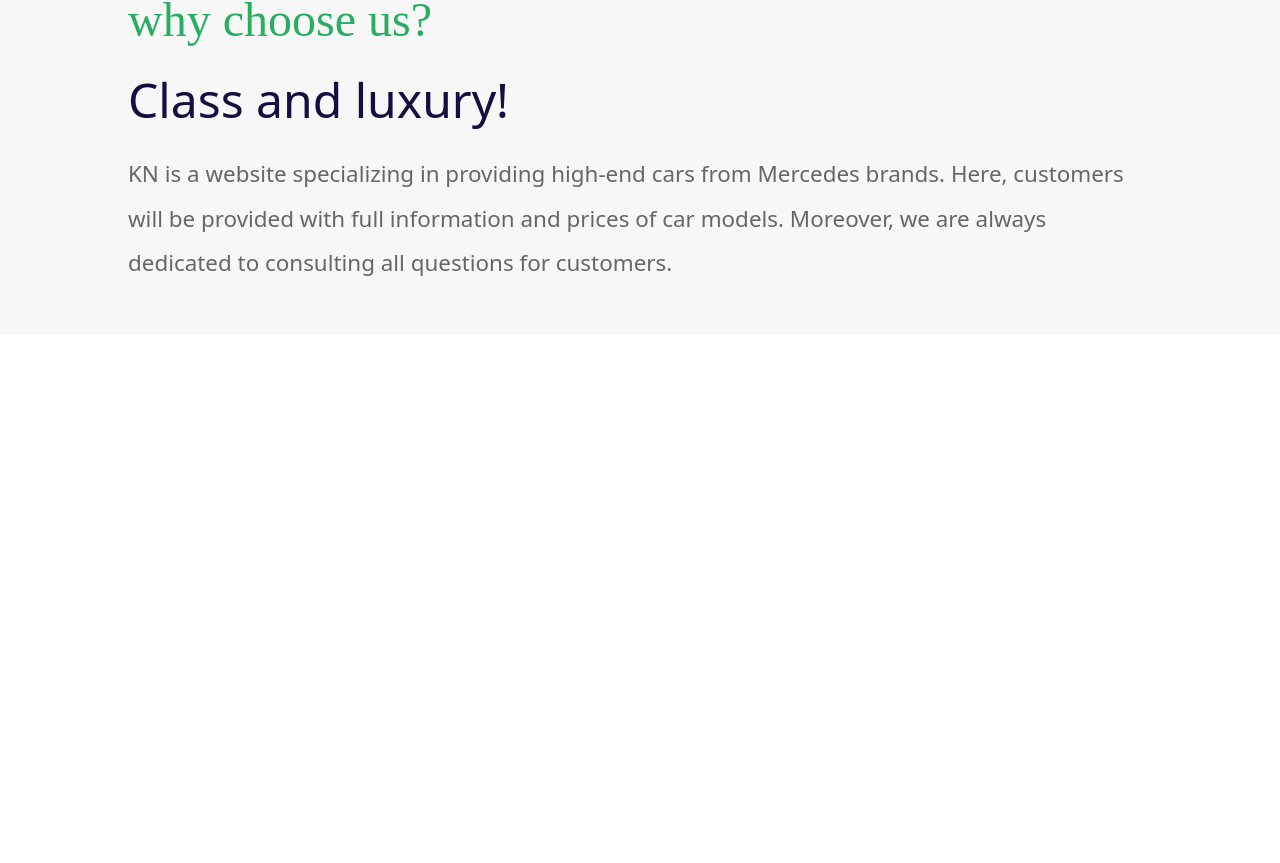
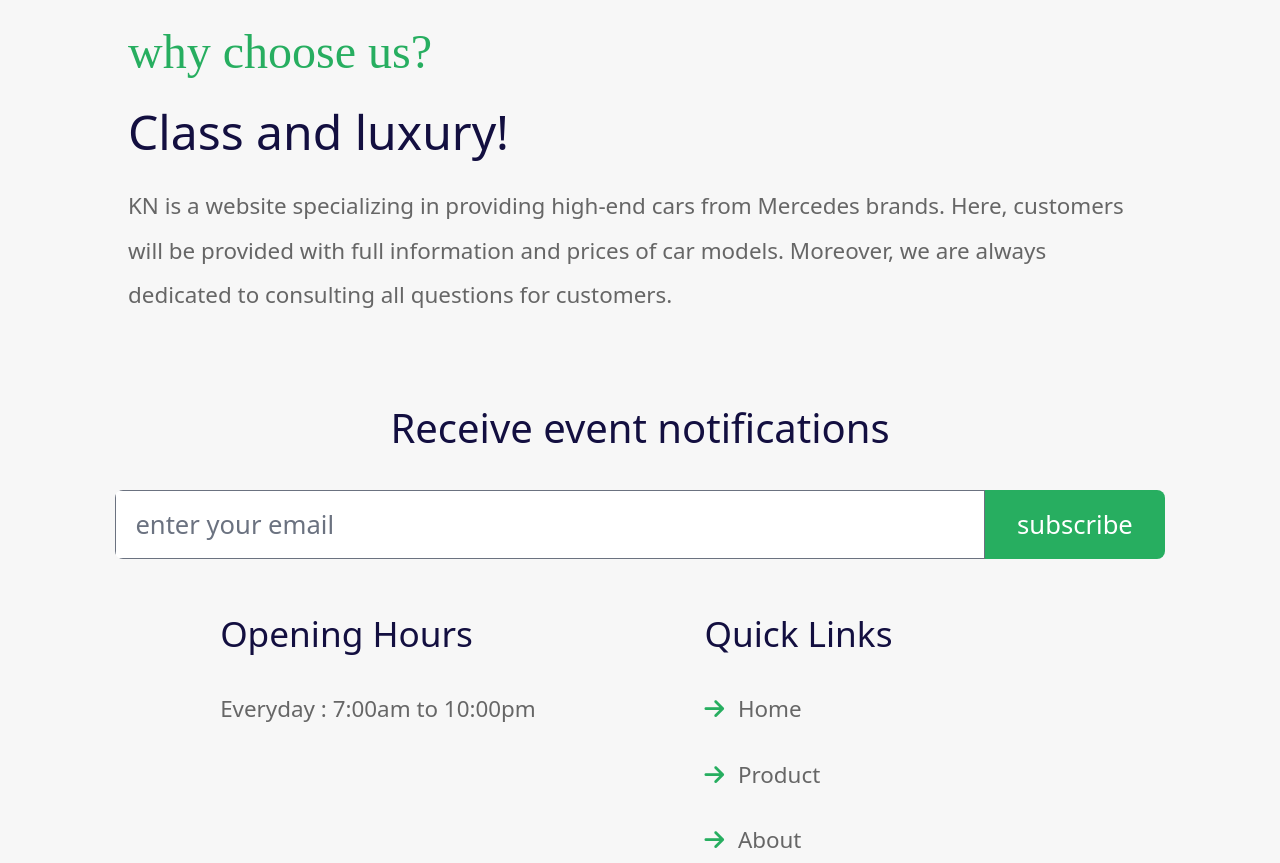
Before and after one commit to ntmkhanh/SellCar, a Vue app in the folder frontend/: page / in a window 1280 px wide. Shown: the part 1375-2238 px from the top of the page. Before the commit the page ends 1709 px from the top, so only its background shows below. Built offline with nearby package versions, Linux system fonts and the light colour scheme.

Commit message:
footer setup

```diff
--- a/frontend/package.json
+++ b/frontend/package.json
@@ -19,6 +19,7 @@
     "vee-validate": "^4.7.3",
     "vue": "^3.2.38",
     "vue-router": "^4.1.6",
+    "vuex": "^4.0.2",
     "yup": "^0.32.11"
   },
   "devDependencies": {
--- a/frontend/src/App.vue
+++ b/frontend/src/App.vue
@@ -1,9 +1,13 @@
 <script>
   import AppHeader from '@/components/AppHeader.vue';
+  import Footer from '@/components/Footer.vue';
+  //import AppNavar from './components/AppNavar.vue';
   export default {
     components: {
-      AppHeader,
-    },
+    AppHeader,
+    Footer,
+    //AppNavar
+},
   };
 </script>
 
@@ -11,12 +15,29 @@
 import '@/assets/home.css'
 </script>
 
+ <!-- <template>
+  <div id="app">
+    <div id="nav">
+      <AppHeader /> -->
+      <!-- <AppNavar />  -->
+    <!-- </div>
+    <router-view />
+  </div>
+</template>   -->
 <template>
   <div id="app">
-    <div id="nav">
-      <AppHeader />
-      <!-- <AppNavar /> -->
-    </div>
-    <router-view />
+      <div v-if="admin">
+          <router-view></router-view>
+      </div>
+      <div v-else>
+          <AppHeader />
+
+          <div class="auth-wrapper">
+              <div class="auth-inner">
+                  <router-view></router-view>
+              </div>
+          </div>
+          <Footer />
+      </div>
   </div>
 </template>
--- /dev/null
+++ b/frontend/src/components/Footer.vue
@@ -0,0 +1,197 @@
+<template>
+    <div class="footer">
+        <div class="news-letter">
+            <h3>Receive event notifications</h3>
+            <form onsubmit="event.preventDefault();">
+                <input type="email" name="useremailreceiveinfo" placeholder="enter your email"
+                    id="useremailreceiveinfo">
+                <input type="submit" value="subscribe">
+            </form>
+        </div>
+
+        <div class="box-container">
+
+            <div class="box">
+                <h3>Opening Hours</h3>
+                <p>Everyday : 7:00am to 10:00pm</p>
+            </div>
+
+            <div class="box">
+                <h3>Quick Links</h3>
+                <router-link @click="scrollToTop()" to="/"> <i class="fas fa-arrow-right"></i> Home</router-link>
+                <router-link @click="scrollToTop()" to="/product"> <i class="fas fa-arrow-right"></i> Product</router-link>
+                <router-link @click="scrollToTop()" to="/about"> <i class="fas fa-arrow-right"></i> About</router-link>
+                <router-link @click="scrollToTop()" to="/register"> <i class="fas fa-arrow-right"></i> Register</router-link>
+                <router-link @click="scrollToTop()" to="/login"> <i class="fas fa-arrow-right"></i> Login</router-link>
+            </div>
+
+            <div class="box">
+                <h3>Extra Links</h3>
+                <div v-if="user">
+                    <router-link @click="scrollToTop()" to="/cart"> <i class="fas fa-arrow-right"></i> my order
+                    </router-link>
+                    <router-link @click="scrollToTop()" to="/myorder"> <i class="fas fa-arrow-right"></i> my orders
+                    </router-link>
+                </div>
+                <div v-else>
+                    <router-link @click="scrollToTop()" to="/login"> <i class="fas fa-arrow-right"></i> login
+                    </router-link>
+                    <router-link @click="scrollToTop()" to="/register"> <i class="fas fa-arrow-right"></i> register
+                    </router-link>
+                </div>
+            </div>
+
+        </div>
+
+        <div class="bottom">
+
+            <div class="share">
+                <a href="https://www.facebook.com/" class="fab fa-facebook-f"></a>
+                <a href="https://twitter.com/?lang=en" class="fab fa-twitter"></a>
+                <a href="https://www.instagram.com/" class="fab fa-instagram"></a>
+                <a href="https://www.pinterest.com/" class="fab fa-pinterest"></a>
+            </div>
+
+        </div>
+
+    </div>
+</template>
+
+<script>
+import { mapState } from 'vuex'
+export default {
+    // name: 'Footer',
+
+    // computed: {
+    //     ...mapState(['user'])
+    // },
+
+    methods: {
+        scrollToTop() {
+            window.scrollTo(0, 0);
+        }
+    }
+}
+</script>
+
+<style scoped>
+/* footer */
+.footer {
+    background: #f7f7f7;
+    padding: 2rem 9%;
+}
+
+.footer .news-letter {
+    text-align: center;
+    margin-bottom: 2rem;
+}
+
+.footer .news-letter h3 {
+    font-size: 2.5rem;
+    color: #130f40;
+    padding-bottom: 1rem;
+}
+
+.footer .news-letter form {
+    max-width: 70rem;
+    margin: 1rem auto;
+    max-width: 70rem;
+
+    display: flex;
+    border-radius: .5rem;
+    overflow: hidden;
+}
+
+.footer .news-letter form input[type="email"] {
+    height: 100%;
+    width: 100%;
+    padding: 1rem 1.2rem;
+    font-size: 1.6rem;
+    color: #130f40;
+    text-transform: none;
+}
+
+.footer .news-letter form input[type="submit"] {
+    padding: 0 2rem;
+    font-size: 1.6rem;
+    color: #fff;
+    background: #27ae60;
+    cursor: pointer;
+}
+
+.footer .news-letter form input[type="submit"]:hover {
+    background: #130f40;
+}
+
+.footer .box-container {
+    display: grid;
+    grid-template-columns: repeat(auto-fit, minmax(20rem, 1fr));
+    gap: 1.5rem;
+    margin-left: 10%;
+}
+
+.footer .box-container .box h3 {
+    font-size: 2.2rem;
+    color: #130f40;
+    padding: 1rem 0;
+}
+
+.footer .box-container .box p {
+    font-size: 1.4rem;
+    color: #666;
+    padding: 1rem 0;
+}
+
+.footer .box-container .box a {
+    display: block;
+    font-size: 1.4rem;
+    color: #666;
+    padding: 1rem 0;
+}
+
+.footer .box-container .box a:hover {
+    color: #27ae60;
+}
+
+.footer .box-container .box a:hover i {
+    padding-right: 2rem;
+}
+
+.footer .box-container .box a i {
+    padding-right: .5rem;
+    color: #27ae60;
+}
+
+.footer .bottom {
+    padding-top: 1rem;
+    text-align: center;
+}
+
+.footer .bottom .share {
+    margin: 1.5rem 0;
+}
+
+.footer .bottom .share a {
+    height: 4.5rem;
+    width: 4.5rem;
+    line-height: 4.5rem;
+    font-size: 2rem;
+    border-radius: .5rem;
+    margin: 0 .3rem;
+    color: #fff;
+    background: #27ae60;
+}
+
+.footer .bottom .share a:hover {
+    background: #130f40;
+}
+
+@media (max-width: 576px) {
+    .footer .box-container {
+
+        grid-template-columns: repeat(auto-fit, minmax(15rem, 1fr));
+
+    }
+
+}
+</style>
--- a/frontend/src/views/HomeView.vue
+++ b/frontend/src/views/HomeView.vue
@@ -4,7 +4,7 @@
       <div class="home-main">
           <div class="content">WELCOME TO SHOWROOM</div>
           <div class="image">
-              <img @click="scrollReveal()" src="../img/backgr.jpg" alt="" class="home-img">
+              <img src="../img/backgr.jpg" alt="" class="home-img">
           </div>
       </div>
 
@@ -59,7 +59,6 @@ export default {
   }
 };
 
-
 </script>
 
 <style scoped>
@@ -70,7 +69,6 @@ export default {
 
 .home-main,
 .home-about,
-.home-banner,
 .home-category {
   padding: 2rem 10%;
 }
@@ -137,98 +135,13 @@ export default {
   font-size: 1.8rem;
   color: #130f40;
 }
-
-
-/* home banner */
-.home-banner .row-banner {
-  background: url(../assets/images/row-banner.png) no-repeat;
-  height: 45rem;
-  background-size: cover;
-  background-position: center;
-  position: relative;
-}
-
-.home-banner .row-banner .content {
-  position: absolute;
-  top: 50%;
-  left: 7%;
-  transform: translateY(-50%);
-}
-
-.home-banner .row-banner .content span {
-  font-family: 'Satisfy', cursive;
-  font-size: 4rem;
-  color: #27ae60;
-  color: #130f40;
-}
-
-.home-banner .row-banner .content h3 {
-  font-size: 6rem;
-  color: red;
-  text-transform: uppercase;
-}
-
-.home-banner .row-banner .content p {
-  font-size: 2rem;
-  padding-bottom: 1rem;
-}
-
-
-.home-banner .grid-banner .grid {
-  border-radius: 1rem;
-  overflow: hidden;
-  height: 45rem;
-}
-
-.home-banner .grid-banner .grid:hover img {
-  transform: scale(1.2);
-}
-
-.home-banner .grid-banner .grid img {
-  height: 100%;
-  width: 100%;
-  object-fit: cover;
-}
-
-.home-banner .grid-banner .grid .content {
-  position: absolute;
-  top: 2rem;
-  padding: 0 2rem;
-}
-
-.home-banner .grid-banner .grid .content.center {
-  text-align: center;
-  width: 100%;
-}
-
-.home-banner .grid-banner .grid .content.center span {
-  color: #666;
-}
-
-.home-banner .grid-banner .grid .content.center h3 {
-  color: #130f40;
-}
-
-.home-banner .grid-banner .grid .content span {
-  font-size: 2.5rem;
-  color: #fff;
-}
-
-.home-banner .grid-banner .grid .content h3 {
-  font-size: 3rem;
-  color: #fff;
-  padding-top: .5rem;
-}
-
 .home-about {
-
+  display: flex;
   flex-wrap: wrap;
   align-items: center;
   gap: 2rem;
   background: #f7f7f7;
 }
-
-
 
 .home-about .content {
 
@@ -254,40 +167,9 @@ export default {
   color: #666;
 }
 
-.home-about .content .icons-container {
-  margin-top: 2rem;
-  display: flex;
-  flex-wrap: wrap;
-  gap: 1.5rem;
-}
-
-.home-about .content .icons-container .icons {
-  flex: 1 1 20rem;
-  border-radius: .5rem;
-  background: #fff;
-  box-shadow: 0 1rem 1rem rgba(0, 0, 0, 0.05);
-  display: flex;
-  align-items: center;
-  gap: 2rem;
-  padding: 2rem;
-}
-
-.home-about .content .icons-container .icons h3 {
-  font-size: 1.7rem;
-  color: #130f40;
-}
-
 @media (max-width: 768px) {
   #menu-btn {
       display: inline-block;
-  }
-
-  .home-banner .grid-banner .content h3 {
-      font-size: 15px !important;
-  }
-
-  .home-banner .grid-banner .content.center {
-      padding-left: 0px !important;
   }
 
 }
@@ -297,8 +179,5 @@ export default {
       font-size: 3rem;
   }
 
-  .home-main .content p {
-      font-size: 1.5rem;
-  }
 }
 </style>
--- a/frontend/src/views/Login.vue
+++ b/frontend/src/views/Login.vue
@@ -81,7 +81,7 @@
       components: { Form, Field, ErrorMessage }
   };
   </script>
- <!-- <script>
+<!-- <script>
   import axios from 'axios'
   export default {
     data: () => ({
@@ -116,4 +116,4 @@
         },
     },
   };
-</script>-->
+</script> -->
```
Also changed, not shown: 1 other file (tests, documents, lock files or other folders).
